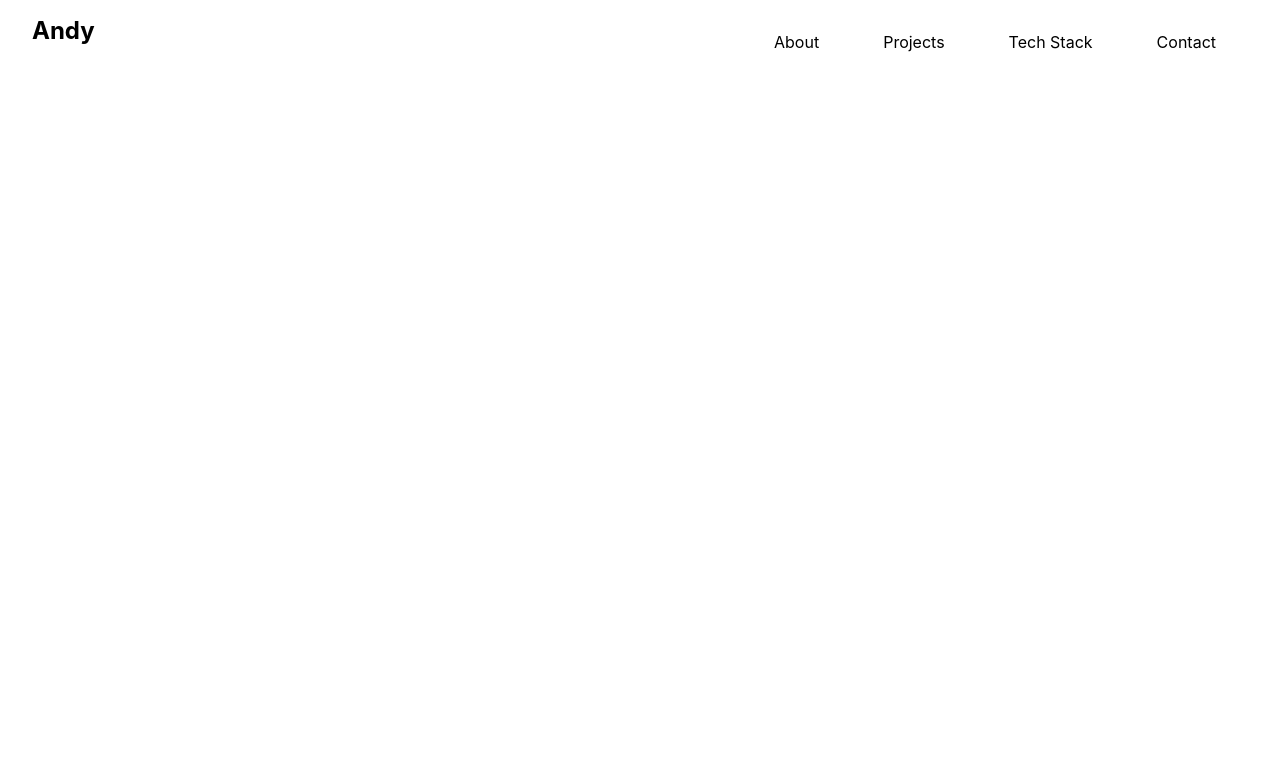
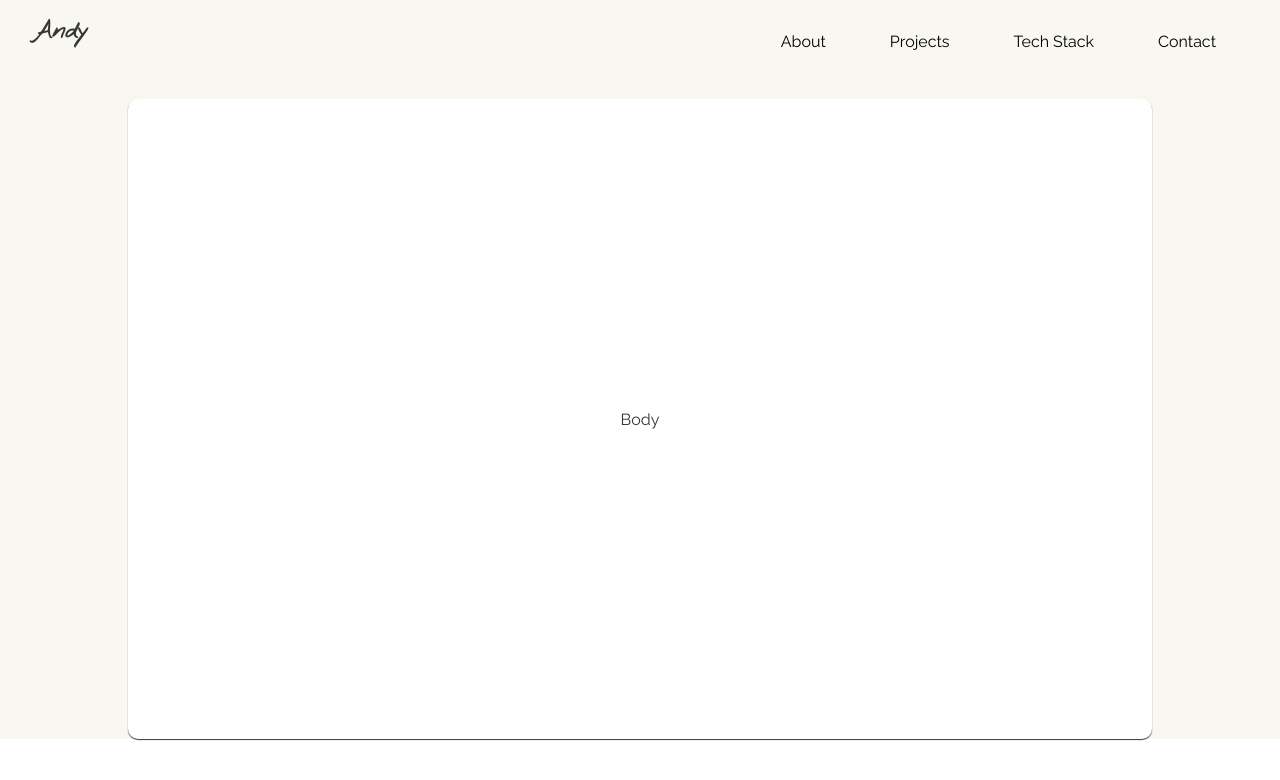
Before and after one commit to Andy-Reynolds/portfolio, a React (Create React App) app: page / in a window 1280 px wide. Shown: the top 780 px of the page. Built offline with nearby package versions, Linux system fonts and the light colour scheme.

Commit message:
Added body container

```diff
--- a/src/App.jsx
+++ b/src/App.jsx
@@ -1,10 +1,12 @@
 import Navbar from "./components/Navbar/Navbar";
+import Body from "./containers/Body/Body";
 import "./styles/main.scss";
 
 function App() {
   return (
     <div className="App">
       <Navbar />
+      <Body />
     </div>
   );
 }
--- a/src/components/Navbar/Navbar.jsx
+++ b/src/components/Navbar/Navbar.jsx
@@ -6,7 +6,7 @@ import closeMenu from "../../assets/svgs/closeMenu.svg";
 
 const Navbar = () => {
   const [showMenu, setShowMenu] = useState(false);
-  const windowIsDesktop = useWindowSize(1024);
+  const windowIsDesktop = useWindowSize(768);
   const navbarClass = showMenu ? "navbar navbar--active" : "navbar";
   const menuIcon = showMenu ? closeMenu : openMenu;
 
--- a/src/components/Navbar/Navbar.scss
+++ b/src/components/Navbar/Navbar.scss
@@ -1,14 +1,20 @@
+@use "../../styles/_variables.scss" as *;
+
 .navbar {
   display: flex;
   width: 100%;
   padding: 1rem 2rem;
-  background-color: white;
+  background-color: transparent;
   justify-content: space-between;
 
   &--active {
     z-index: 10;
     top: 0;
     left: 0;
+  }
+
+  &__logo {
+    font-family: $font-cursive;
   }
 
   &__menu-button {
@@ -36,15 +42,18 @@
     .navbar__link {
       text-decoration: none;
       color: black;
+
+      &:hover {
+        color: $colour-primary;
+      }
     }
   }
 }
 
-@media screen and (min-width: 1024px) {
+@media screen and (min-width: 768px) {
   .navbar__links-container-list {
     display: flex;
     flex-direction: row;
-    color: red;
 
     &-item {
       margin-left: 4rem;
--- /dev/null
+++ b/src/containers/Body/Body.jsx
@@ -0,0 +1,8 @@
+import React from "react";
+import "./Body.scss";
+
+const Body = () => {
+  return <div className="body">Body</div>;
+};
+
+export default Body;
--- /dev/null
+++ b/src/containers/Body/Body.scss
@@ -0,0 +1,15 @@
+@use "../../styles/variables" as *;
+
+.body {
+  // border: 1px solid $colour-font-general;
+  background-color: white;
+  width: 80%;
+  display: flex;
+  justify-content: center;
+  align-items: center;
+  text-align: center;
+  margin: auto;
+  min-height: 80vh;
+  border-radius: 10px;
+  box-shadow: 0px 1px 1px 0px $colour-font-general;
+}
--- a/src/styles/_typography.scss
+++ b/src/styles/_typography.scss
@@ -0,0 +1,6 @@
+@use "./variables" as *;
+
+* {
+  font-family: $font-general;
+  color: $colour-font-general;
+}
--- /dev/null
+++ b/src/styles/_variables.scss
@@ -0,0 +1,12 @@
+@import url("https://fonts.googleapis.com/css2?family=Nothing+You+Could+Do&family=Raleway&display=swap");
+
+// Fonts
+$font-general: "Raleway", sans-serif;
+$font-cursive: "Nothing You Could Do", cursive;
+
+// Colours
+$colour-font-general: #363636;
+$colour-primary: #286f6c;
+$colour-secondary: #ea551b;
+$colour-tertiary: #f29200;
+$colour-background: #f8f7f1;
--- a/src/styles/main.scss
+++ b/src/styles/main.scss
@@ -1,2 +1,7 @@
 @use "./reset" as *;
 @use "./typography" as *;
+@use "./variables" as *;
+
+.App {
+  background-color: $colour-background;
+}
```
